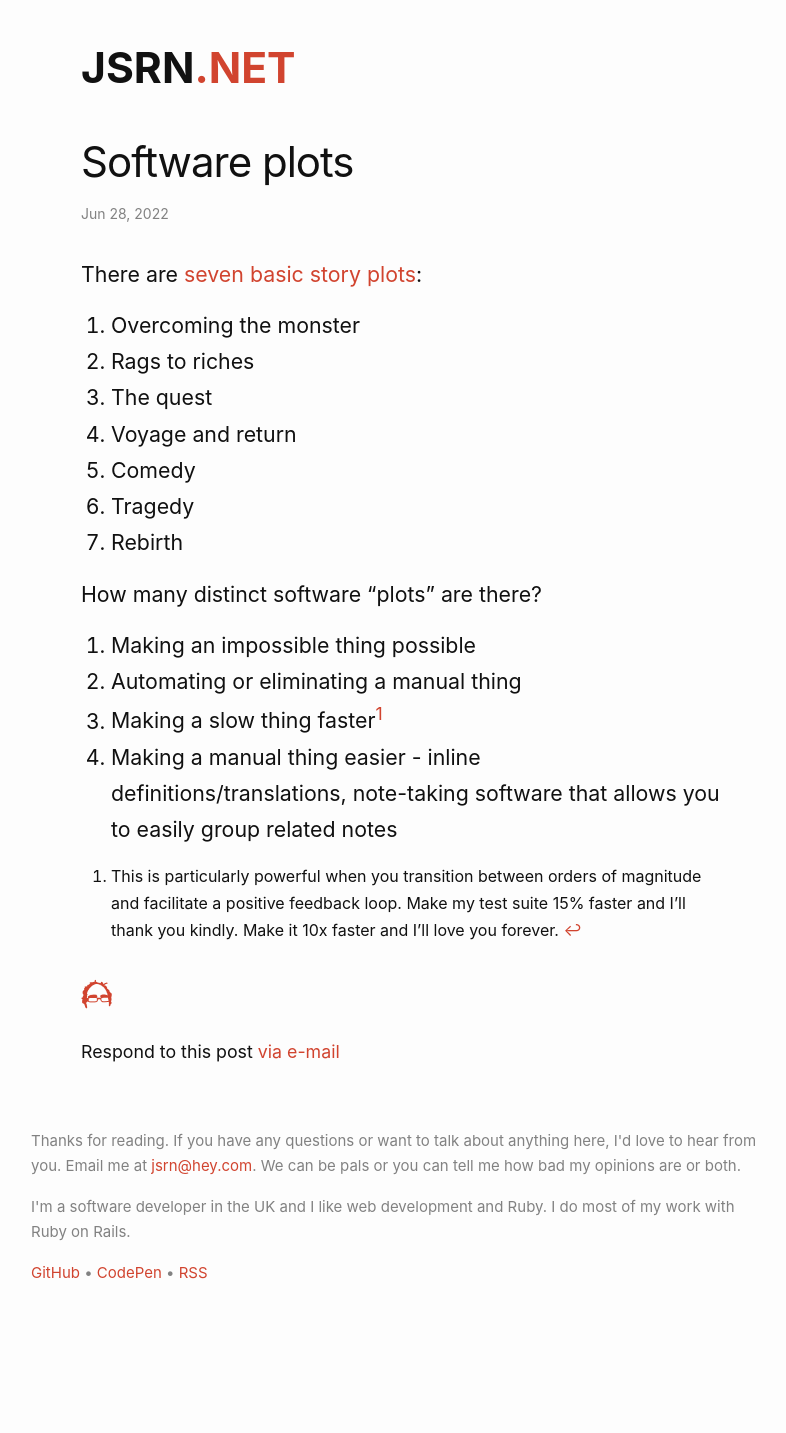
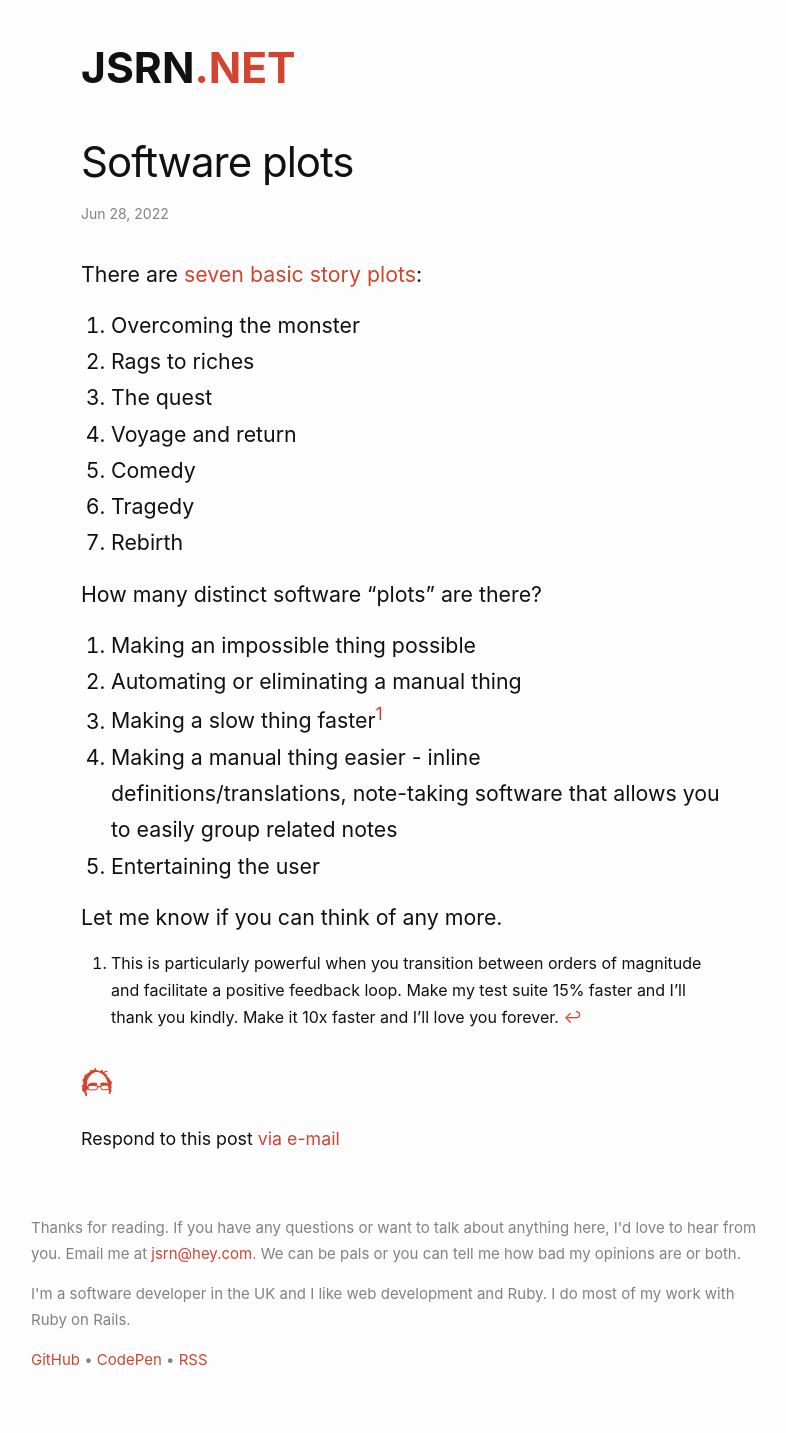
Before and after one commit to jsrn/jsrn.github.io, a Jekyll site: the page built from _posts/2022-06-28-software-plots.md, in a window 1280 px wide. Shown: the whole page, without its empty margins (239-1025 px from the left). Built offline with Jekyll 4.4.1, drawn with Linux system fonts in a browser that asks for light colours; before the commit the page ends 1345 px from its top, so only the background shows below that.

Commit message:
entertainment

```diff
--- a/_posts/2022-06-28-software-plots.md
+++ b/_posts/2022-06-28-software-plots.md
@@ -22,5 +22,8 @@ How many distinct software "plots" are there?
 2. Automating or eliminating a manual thing
 3. Making a slow thing faster[^1]
 4. Making a manual thing easier - inline definitions/translations, note-taking software that allows you to easily group related notes
+5. Entertaining the user
+
+Let me know if you can think of any more.
 
 [^1]: This is particularly powerful when you transition between orders of magnitude and facilitate a positive feedback loop. Make my test suite 15% faster and I'll thank you kindly. Make it 10x faster and I'll love you forever.
```
